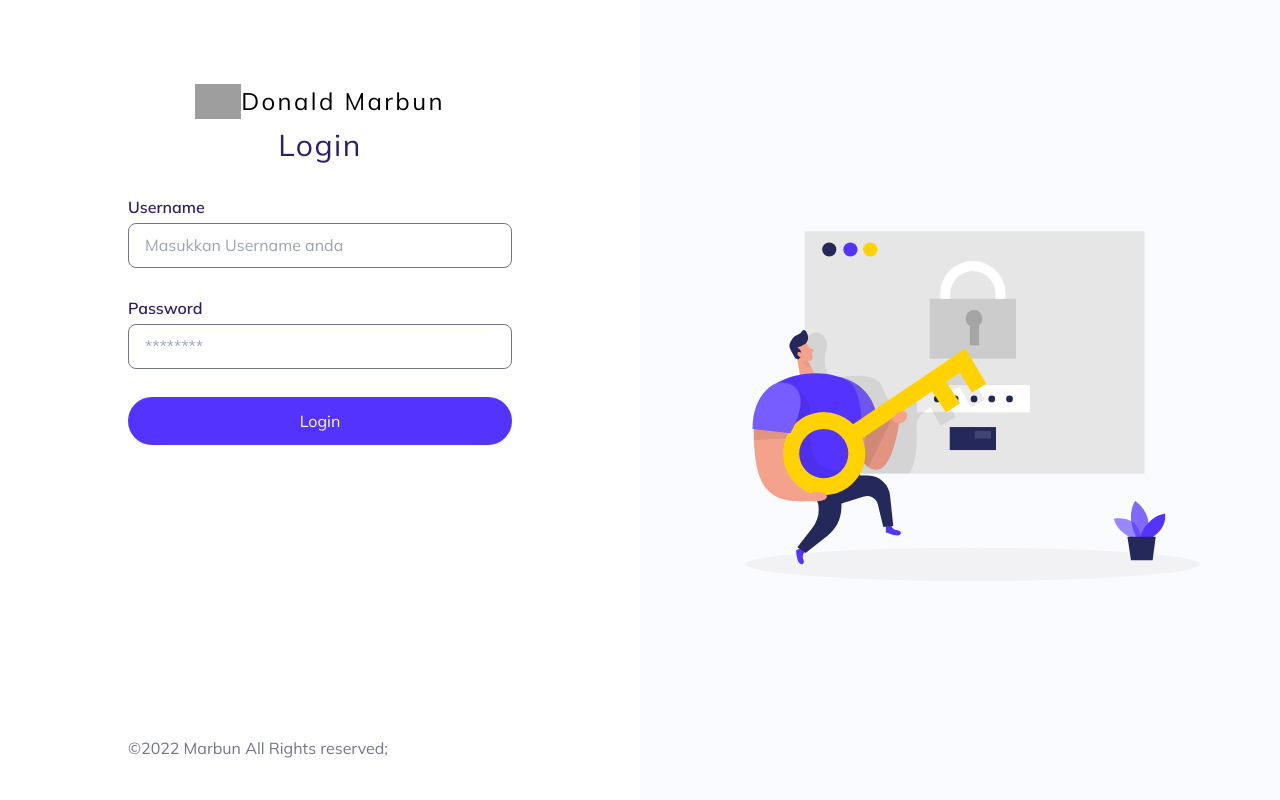
After one commit to hashab1926/blog, a CodeIgniter app: page /database/index.php/dapur/logincontroller/index in a window 1280 px wide. The commit adds this page. Run offline with CodeIgniter, Linux system fonts and the light colour scheme; grey boxes are pictures that could not be loaded.

Commit message:
add login page at dapur

```diff
--- a/application/config/routes.php
+++ b/application/config/routes.php
@@ -7,3 +7,4 @@ $route['404_override'] = '';
 $route['translate_uri_dashes'] = FALSE;
 
 $route['(:any)'] = 'ArticleController/index/$1';
+$route['dapur/login'] = 'dapur/LoginController/index';
--- /dev/null
+++ b/application/controllers/dapur/LoginController.php
@@ -0,0 +1,11 @@
+<?php
+defined('BASEPATH') or exit('No direct script access allowed');
+
+class LoginController extends CI_Controller
+{
+
+	public function index()
+	{
+		$this->load->view("pages/dapur/login");
+	}
+}
--- a/application/views/components/Input/Input.php
+++ b/application/views/components/Input/Input.php
@@ -1 +1,4 @@
-<input type="text" class="<?= $className ?? '' ?>" />
+<div class="flex flex-col">
+	<label class="text-md font-semibold text-dark-blue"><?= $label ?? '' ?></label>
+	<input type="text" class="rounded-lg border-[0.5px] h-[45px] border-gray px-4 mt-1 <?= $className ?? '' ?>" placeholder="<?= $placeholder ?? '' ?>" />
+</div>
--- /dev/null
+++ b/application/views/pages/dapur/login.php
@@ -0,0 +1,60 @@
+<?php
+$this->load->helper("./components/inputs");
+?>
+<!DOCTYPE html>
+<html lang="en">
+
+<head>
+	<meta charset="UTF-8">
+	<meta http-equiv="X-UA-Compatible" content="IE=edge">
+	<meta name="viewport" content="width=device-width, initial-scale=1.0">
+	<link rel="stylesheet" href="<?= base_url('assets/styles/main.css') ?>">
+	<link href="https://fonts.googleapis.com/css?family=Material+Icons|Material+Icons+Outlined" rel="stylesheet">
+	<title>Document</title>
+</head>
+
+<body>
+	<div class="flex">
+		<div class="flex flex-col w-1/2 pt-[84px] relative h-screen">
+			<div class="mx-auto w-3/5">
+				<div class="flex items-center justify-center">
+					<img width="46" height="46" src="https://donaldmarbun.com/storage/RFrUvFzu88xGIflSMiUFU8e1Jf6Nf1Nd2czgVtbg.png" />
+					<div class="tracking-widest text-2xl">Donald Marbun</div>
+				</div>
+				<div class="mt-8px flex justify-center">
+					<div class="text-3xl font-normal tracking-wider text-dark-blue">Login</div>
+				</div>
+
+				<div class="wrapper-form-login flex flex-col mt-32px ">
+					<?php
+					Input([
+						"label" 	  => 	"Username",
+						"placeholder" => 	"Masukkan Username anda",
+						"className"   =>    "mb-7"
+					]);
+
+					Input([
+						"label" 	  => 	"Password",
+						"placeholder" => 	"********",
+					]);
+					?>
+
+					<button class="bg-purple text-white py-3 w-full rounded-full cursor-pointer">
+						Login
+					</button>
+				</div>
+			</div>
+			<div class="copyright absolute bottom-10 text-gray mx-auto w-full">
+				<div class="mx-auto w-3/5">
+
+					&copy;2022 Marbun All Rights reserved;
+				</div>
+			</div>
+		</div>
+		<div class="w-1/2 bg-ghost-white flex  justify-center items-center relative">
+			<img src="<?= base_url('assets/images/illustration/authentication.svg') ?>" class="w-11/12" />
+		</div>
+	</div>
+</body>
+
+</html>
--- a/assets/styles/main.css
+++ b/assets/styles/main.css
@@ -404,11 +404,47 @@ Ensure the default browser behavior of the `hidden` attribute.
 .absolute{
   position: absolute;
 }
+.relative{
+  position: relative;
+}
 .left-1\/2{
   left: 50%;
 }
 .top-1\/2{
   top: 50%;
+}
+.bottom-3{
+  bottom: 0.75rem;
+}
+.bottom-0{
+  bottom: 0px;
+}
+.bottom-5{
+  bottom: 1.25rem;
+}
+.bottom-10{
+  bottom: 2.5rem;
+}
+.left-1\/3{
+  left: 33.333333%;
+}
+.left-2\/3{
+  left: 66.666667%;
+}
+.left-4{
+  left: 1rem;
+}
+.left-10{
+  left: 2.5rem;
+}
+.left-1\/4{
+  left: 25%;
+}
+.left-\[10\%\]{
+  left: 10%;
+}
+.left-\[15\%\]{
+  left: 15%;
 }
 .z-10{
   z-index: 10;
@@ -463,6 +499,33 @@ Ensure the default browser behavior of the `hidden` attribute.
 .mt-12px{
   margin-top: 12px;
 }
+.mt-\[64px\]{
+  margin-top: 64px;
+}
+.mt-\[128px\]{
+  margin-top: 128px;
+}
+.mt-\[84px\]{
+  margin-top: 84px;
+}
+.mt-1{
+  margin-top: 0.25rem;
+}
+.mb-3{
+  margin-bottom: 0.75rem;
+}
+.mb-4{
+  margin-bottom: 1rem;
+}
+.mb-7{
+  margin-bottom: 1.75rem;
+}
+.box-border{
+  box-sizing: border-box;
+}
+.box-content{
+  box-sizing: content-box;
+}
 .flex{
   display: flex;
 }
@@ -480,6 +543,21 @@ Ensure the default browser behavior of the `hidden` attribute.
 }
 .h-\[26px\]{
   height: 26px;
+}
+.h-\[40\]{
+  height: 40;
+}
+.h-\[40px\]{
+  height: 40px;
+}
+.h-\[45px\]{
+  height: 45px;
+}
+.h-screen{
+  height: 100vh;
+}
+.h-full{
+  height: 100%;
 }
 .w-full{
   width: 100%;
@@ -499,12 +577,27 @@ Ensure the default browser behavior of the `hidden` attribute.
 .w-4\/12{
   width: 33.333333%;
 }
+.w-4\/6{
+  width: 66.666667%;
+}
+.w-3\/5{
+  width: 60%;
+}
+.w-10\/12{
+  width: 83.333333%;
+}
+.w-11\/12{
+  width: 91.666667%;
+}
 .-translate-x-1\/2{
   --tw-translate-x: -50%;
   transform: translate(var(--tw-translate-x), var(--tw-translate-y)) rotate(var(--tw-rotate)) skewX(var(--tw-skew-x)) skewY(var(--tw-skew-y)) scaleX(var(--tw-scale-x)) scaleY(var(--tw-scale-y));
 }
 .-translate-y-1\/2{
   --tw-translate-y: -50%;
+  transform: translate(var(--tw-translate-x), var(--tw-translate-y)) rotate(var(--tw-rotate)) skewX(var(--tw-skew-x)) skewY(var(--tw-skew-y)) scaleX(var(--tw-scale-x)) scaleY(var(--tw-scale-y));
+}
+.transform{
   transform: translate(var(--tw-translate-x), var(--tw-translate-y)) rotate(var(--tw-rotate)) skewX(var(--tw-skew-x)) skewY(var(--tw-skew-y)) scaleX(var(--tw-scale-x)) scaleY(var(--tw-scale-y));
 }
 .cursor-pointer{
@@ -551,8 +644,30 @@ Ensure the default browser behavior of the `hidden` attribute.
   border-top-left-radius: 0.5rem;
   border-top-right-radius: 0.5rem;
 }
+.rounded-r-full{
+  border-top-right-radius: 9999px;
+  border-bottom-right-radius: 9999px;
+}
+.rounded-b-full{
+  border-bottom-right-radius: 9999px;
+  border-bottom-left-radius: 9999px;
+}
 .border{
   border-width: 1px;
+}
+.border-\[0\.5px\]{
+  border-width: 0.5px;
+}
+.border-ghost-white{
+  --tw-border-opacity: 1;
+  border-color: rgb(250 251 255 / var(--tw-border-opacity));
+}
+.border-gray{
+  --tw-border-opacity: 1;
+  border-color: rgb(114 117 134 / var(--tw-border-opacity));
+}
+.border-light-grey{
+  border-color: #fffffffa;
 }
 .bg-light-grey{
   background-color: #fffffffa;
@@ -572,6 +687,10 @@ Ensure the default browser behavior of the `hidden` attribute.
 .bg-ghost-white{
   --tw-bg-opacity: 1;
   background-color: rgb(250 251 255 / var(--tw-bg-opacity));
+}
+.bg-purple{
+  --tw-bg-opacity: 1;
+  background-color: rgb(85 51 255 / var(--tw-bg-opacity));
 }
 .px-24px{
   padding-left: 24px;
@@ -597,11 +716,26 @@ Ensure the default browser behavior of the `hidden` attribute.
   padding-top: 2.5rem;
   padding-bottom: 2.5rem;
 }
+.px-10{
+  padding-left: 2.5rem;
+  padding-right: 2.5rem;
+}
+.px-4{
+  padding-left: 1rem;
+  padding-right: 1rem;
+}
+.py-3{
+  padding-top: 0.75rem;
+  padding-bottom: 0.75rem;
+}
 .pt-4px{
   padding-top: 4px;
 }
 .pb-24px{
   padding-bottom: 24px;
+}
+.pt-\[84px\]{
+  padding-top: 84px;
 }
 .text-center{
   text-align: center;
@@ -629,6 +763,14 @@ Ensure the default browser behavior of the `hidden` attribute.
   font-size: 3rem;
   line-height: 1;
 }
+.text-2xl{
+  font-size: 1.5rem;
+  line-height: 2rem;
+}
+.text-lg{
+  font-size: 1.125rem;
+  line-height: 1.75rem;
+}
 .font-bold{
   font-weight: 700;
 }
@@ -637,6 +779,9 @@ Ensure the default browser behavior of the `hidden` attribute.
 }
 .font-medium{
   font-weight: 500;
+}
+.font-normal{
+  font-weight: 400;
 }
 .leading-8{
   line-height: 2rem;
```
Also changed, not shown: assets/images/illustration/authentication.svg (added), assets/images/illustration/fashion-bloging.svg (added).
